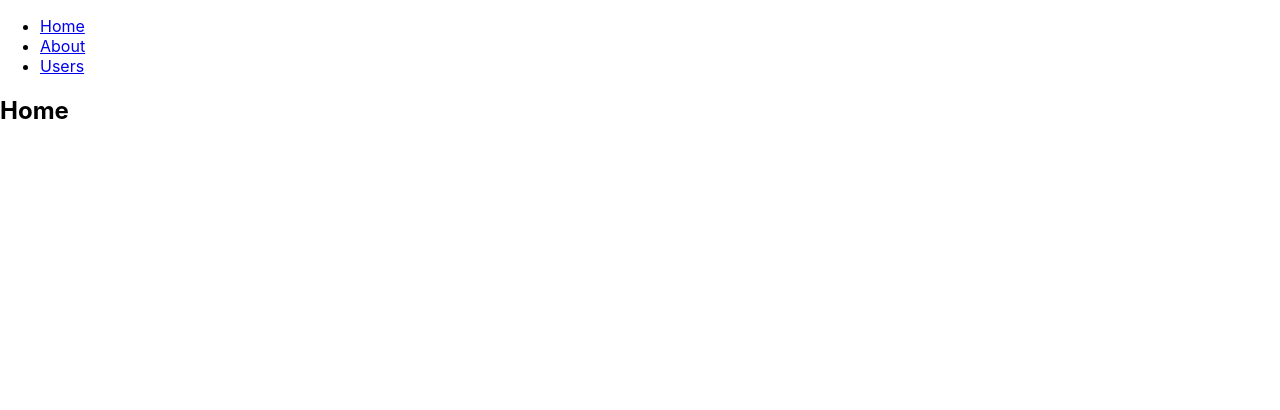
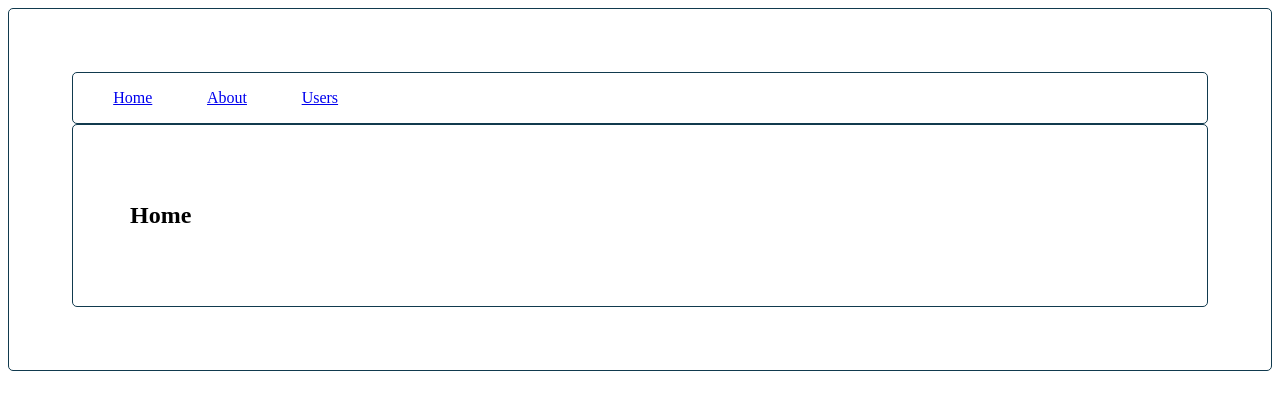
Before and after one commit to mtleonardjr/mtl-crud-react, a React (Create React App) app: page / in a window 1280 px wide. Shown: the top 410 px of the page. Built offline with nearby package versions, Linux system fonts and the light colour scheme.

Commit message:
added styling

```diff
--- a/src/App.js
+++ b/src/App.js
@@ -9,8 +9,8 @@ import {
 export default function App() {
   return (
     <Router>
-      <div>
-        <nav>
+      <div className='app'>
+        <nav className='navbar'>
           <ul>
             <li>
               <Link to="/">Home</Link>
@@ -27,6 +27,7 @@ export default function App() {
         {/* A <Switch> looks through its children <Route>s and
             renders the first one that matches the current URL. */}
         <Switch>
+          <div className='main-page' >
             <Route path="/about">
               <About />
             </Route>
@@ -36,6 +37,7 @@ export default function App() {
             <Route path="/">
               <Home />
             </Route>
+          </div>
         </Switch>
       </div>
     </Router>
@@ -43,7 +45,7 @@ export default function App() {
 }
 
 function Home() {
-  return <h2>Home</h2>;
+  return <h2 className='home'>Home</h2>;
 }
 
 function About() {
--- a/src/index.css
+++ b/src/index.css
@@ -1,13 +1,24 @@
-body {
-  margin: 0;
-  font-family: -apple-system, BlinkMacSystemFont, 'Segoe UI', 'Roboto', 'Oxygen',
-    'Ubuntu', 'Cantarell', 'Fira Sans', 'Droid Sans', 'Helvetica Neue',
-    sans-serif;
-  -webkit-font-smoothing: antialiased;
-  -moz-osx-font-smoothing: grayscale;
+.main-page {
+  display: flex;
+  flex-direction: column;
+  border: 1px solid rgb(17, 58, 78);
+  padding: 5%;
+  border-radius: 5px;
 }
 
-code {
-  font-family: source-code-pro, Menlo, Monaco, Consolas, 'Courier New',
-    monospace;
+.app {
+  border: 1px solid rgb(17, 58, 78);
+  padding: 5%;
+  border-radius: 5px;
 }
+
+.navbar {
+  border: 1px solid rgb(17, 58, 78);
+  margin: 0;
+  border-radius: 5px;
+}
+
+li {
+  display: inline-block;
+  padding-right: 5%;
+}
```
Also changed, not shown: src/App.css (deleted, +0 -38 lines), src/setupTests.js (deleted, +0 -5 lines), 1 other file (tests, documents, lock files or other folders). Lines whose indentation alone changed are shown as unchanged.
